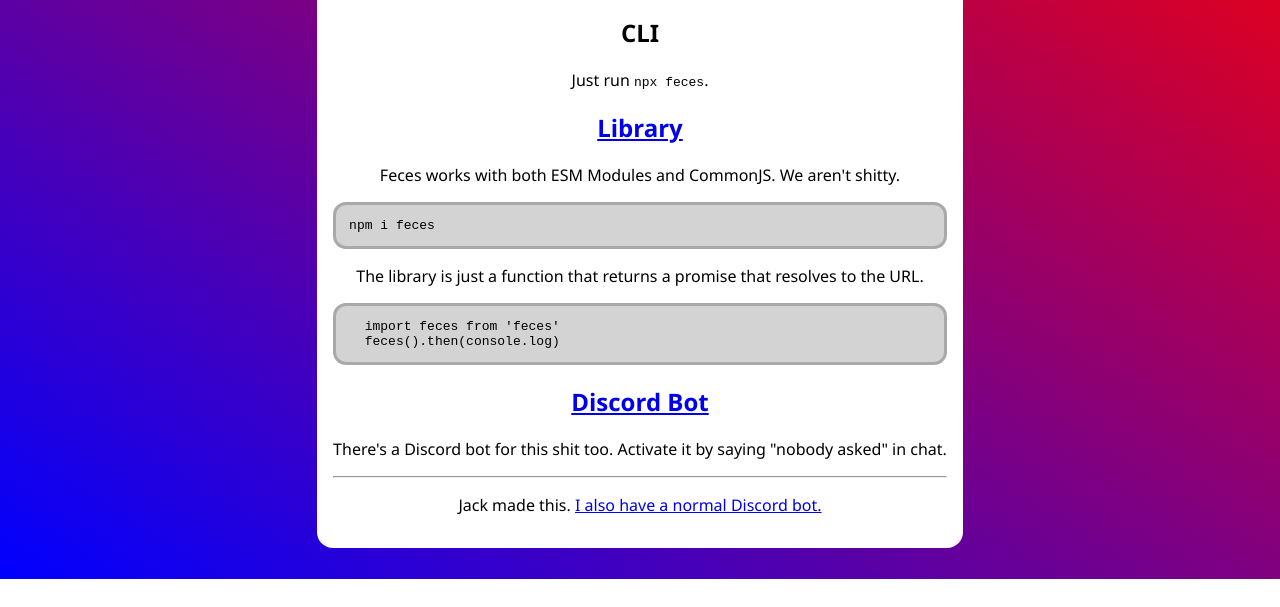
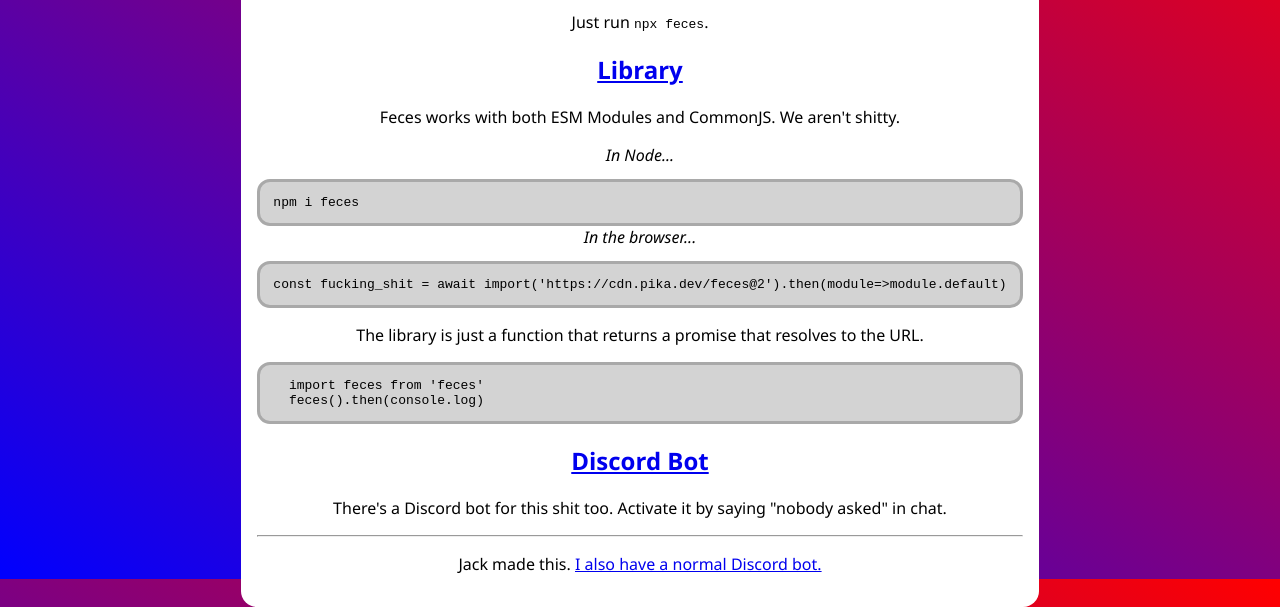
Before and after one commit to Jack5079/feces, a website: page docs/index.html in a window 1280 px wide. Shown: the part 221-828 px from the top of the page. Before the commit the page ends 800 px from the top, so only its background shows below. Drawn offline with Linux system fonts and the light colour scheme.

Commit message:
add browser example

```diff
--- a/docs/index.html
+++ b/docs/index.html
@@ -45,7 +45,10 @@
     </p>
     <h2><a href="https://npm.im/feces">Library</a></h2>
     <p>Feces works with both ESM Modules and CommonJS. We aren't shitty.</p>
+    <em>In Node...</em>
     <pre>npm i feces</pre>
+    <em>In the browser...</em>
+    <pre>const fucking_shit = await import('https://cdn.pika.dev/feces@2').then(module=>module.default)</pre>
     <p>The library is just a function that returns a promise that resolves to the URL.</p>
 <pre>
   import feces from 'feces'
```
